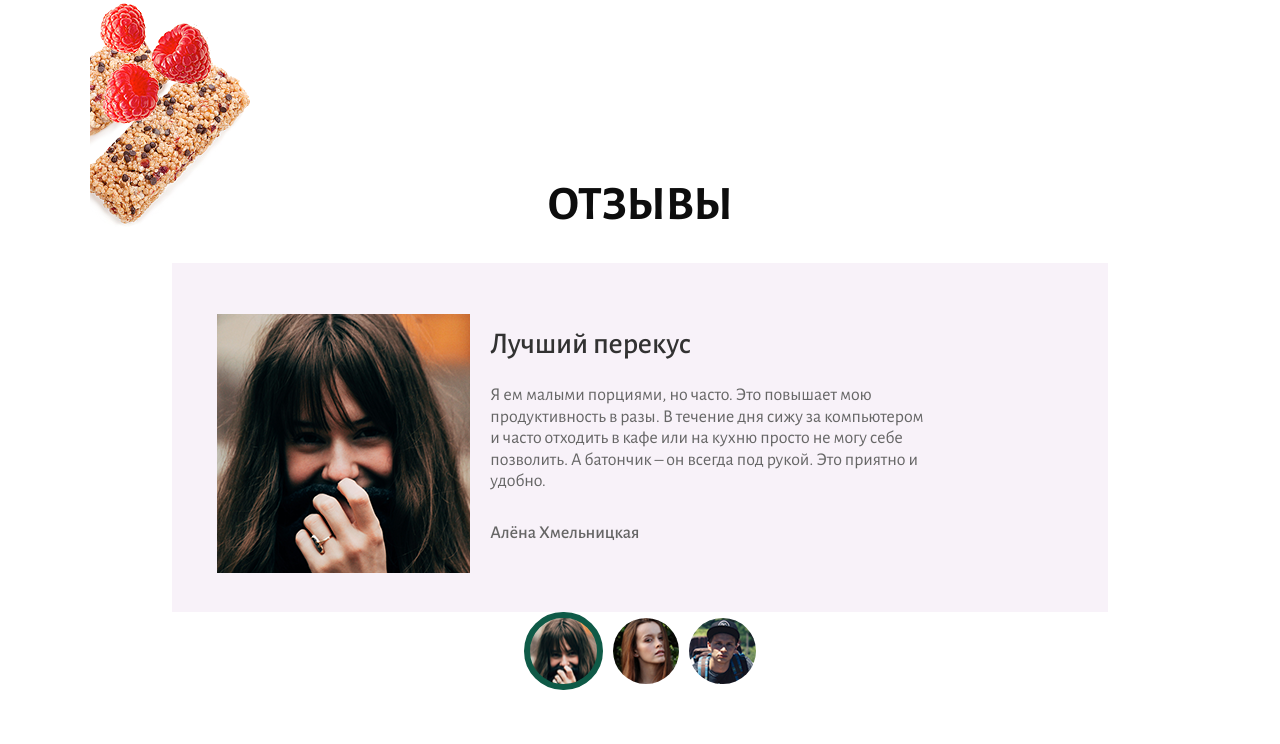
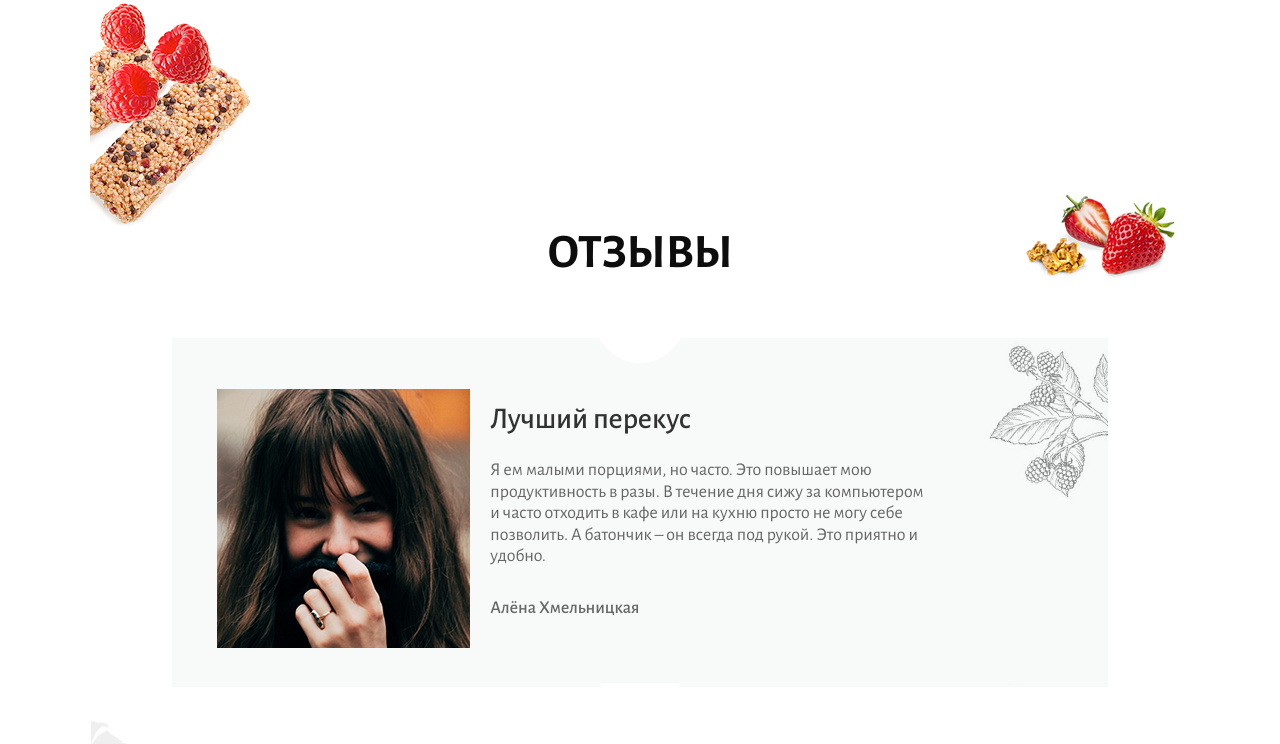
Before and after one commit to peterlavrov/web_beginners, a plain HTML site: page index.html in a window 1280 px wide. Shown: the part 1480-2224 px from the top of the page. Drawn offline with Linux system fonts and the light colour scheme.

Commit message:
стилизация секции отзывов

```diff
--- a/css/base.scss
+++ b/css/base.scss
@@ -6,7 +6,6 @@ $gray: #666;
 $darkblack: #000;
 $cream: #f2f5f4;
 $darkgray: #323232;
-$creamy: #f8f2f9;
 
 body {
   margin: 0px;
--- a/css/comments.scss
+++ b/css/comments.scss
@@ -2,29 +2,47 @@
   &__container {
     display: flex;
     flex-direction: column;
-    align-items: center;
+    justify-content: space-evenly;
     min-height: 650px;
     height: 100vh;
     align-items: center;
   }
 
   &__title {
+    position: relative;
     font-family: 'alegreya';
     font-size: 48px;
     color: $black;
     font-style: normal;
     font-weight: 600;
-    margin-bottom: 34px;
-    margin-top: 61px;
+    padding-top: 48px;
+
+    &:after {
+      content: "";
+      position: absolute;
+      background: url(../img/berry3.png);
+      width: 150px;
+      height: 86px;
+      top: 13px;
+      right: -443px;
+    }
+  }
+
+  &__list {
+    display: flex;
+    justify-content: center;
   }
 
   &__post {
-    display: flex;
+    display: none;
+    position: relative;
     align-self: center;
     width: 81%;
-    background-color: $creamy;
+    background: url(../img/comment_pattern.png);
     padding: 51.1px 0 34.6px 45.7px;
-
+    &--active {
+      display: flex;
+    }
     &-item {
       display: flex;
       flex-direction: column;
@@ -66,6 +84,17 @@
   }
 
   &__authors {
+    position: relative;
+    padding-bottom: 33px;
+    &:before {
+      position: absolute;
+      content: "";
+      background: url(../img/comments_berries.png);
+      width: 139px;
+      height: 321px;
+      left: -433px;
+      top: -27px;
+    }
     &-list {
       display: flex;
       justify-content: center;
--- a/index.html
+++ b/index.html
@@ -40,7 +40,8 @@
               </li>
             </ul>
           </nav>
-                <address class="contact-phone"><a href="tel://+78009039090" class="contact-number">8 800 903 90 90</a></address>
+          <address class="contact-phone"><a href="tel://+78009039090" class="contact-number">8 800 903 90 90</a>
+          </address>
         </div>
       </header>
       <div class="welcome__info">
@@ -128,7 +129,8 @@
   <section class="comments">
     <div class="container comments__container">
       <h2 class="comments__title">ОТЗЫВЫ</h2>
-      <div class="comments__post">
+      <ul class="comments__list">
+        <li class="comments__post comments__post--active">
           <div class="comments__post-img">
             <img src="./img/author_alena.png" alt="Алёна Хмельницкая" class="comments__post-pic">
           </div>
@@ -142,7 +144,38 @@
             </p>
             <div class="comments__post-author">Алёна Хмельницкая</div>
           </div>
+        </li>
+        <li class="comments__post">
+          <div class="comments__post-img">
+            <img src="./img/author_alena.png" alt="Алёна Хмельницкая" class="comments__post-pic">
           </div>
+          <div class="comments__post-item">
+            <h3 class="comments__post-subject">Лучший перекус</h3>
+            <p class="comments__post-msg">Я ем малыми порциями, но часто. Это повышает мою продуктивность в разы. В
+              течение дня сижу за компьютером
+              и часто отходить в кафе или на кухню просто не могу себе позволить. А батончик – он всегда под рукой. Это
+              приятно
+              и удобно.
+            </p>
+            <div class="comments__post-author">Алёна Хмельницкая</div>
+          </div>
+        </li>
+        <li class="comments__post">
+          <div class="comments__post-img">
+            <img src="./img/author_alena.png" alt="Алёна Хмельницкая" class="comments__post-pic">
+          </div>
+          <div class="comments__post-item">
+            <h3 class="comments__post-subject">Лучший перекус</h3>
+            <p class="comments__post-msg">Я ем малыми порциями, но часто. Это повышает мою продуктивность в разы. В
+              течение дня сижу за компьютером
+              и часто отходить в кафе или на кухню просто не могу себе позволить. А батончик – он всегда под рукой. Это
+              приятно
+              и удобно.
+            </p>
+            <div class="comments__post-author">Алёна Хмельницкая</div>
+          </div>
+        </li>
+      </ul>
       <div class="comments__authors">
         <ul class="comments__authors-list">
           <li class="comments__authors-alena comments__authors--active" aria-label="Аватар автора комментария">
```
Also changed, not shown: css/index.css, img/berry3.png (added), img/comment_pattern.png (added), img/comments_berries.png (added). Lines whose indentation alone changed are shown as unchanged.
